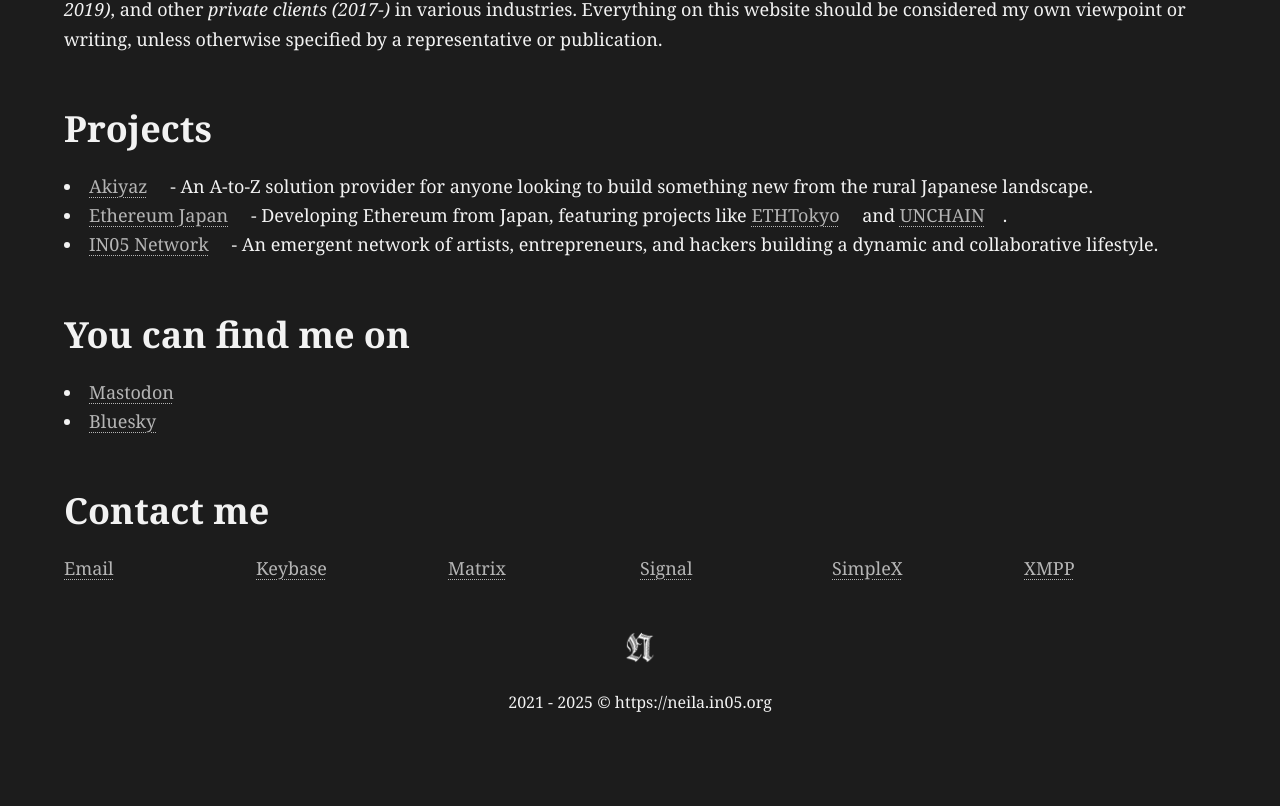
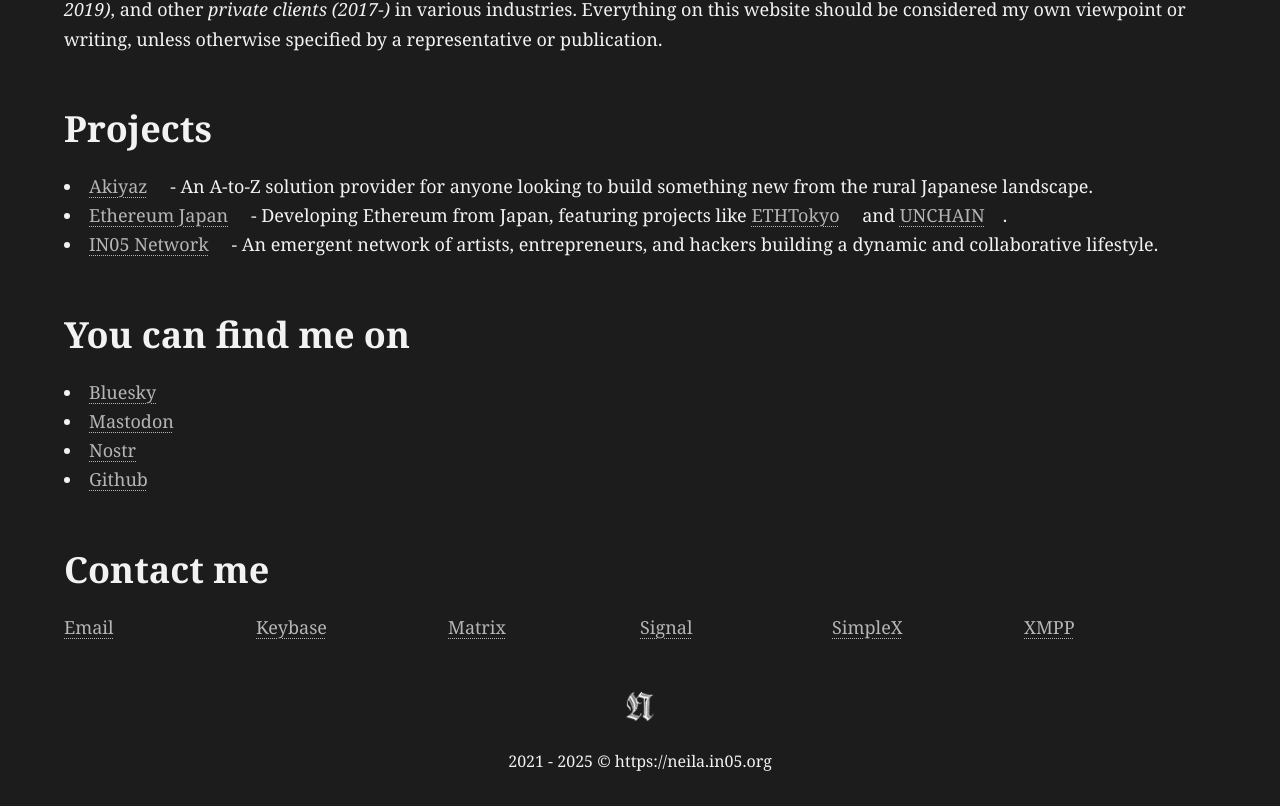
Before and after one commit to neila/neila.github.io, a Next.js app: page /me in a window 1280 px wide. Shown: the part 630-1436 px from the top of the page. Before the commit the page ends 1377 px from the top, so only its background shows below. Built offline with nearby package versions, Linux system fonts and the light colour scheme.

Commit message:
add links

```diff
--- a/src/pages/me/index.tsx
+++ b/src/pages/me/index.tsx
@@ -124,26 +124,26 @@ const Websites = () => {
     <section id="websites" className="py-4">
       <h1>You can find me on</h1>
       <ul>
-        {/* <li>
-          <LinkWithIcon
-            url="https://primal.net/p/npub1rdsn99fals5lduahfzw487k7waak6aerf04gndpgfs9kxtgy4r0qecqkwc"
-            text="Nostr"
-          />
-        </li> */}
-        <li>
-          <LinkWithIcon url="https://social.tchncs.de/@neila" text="Mastodon" />
-        </li>
         <li>
           <LinkWithIcon
             url="https://bsky.app/profile/in05.org"
             text="Bluesky"
           />
         </li>
+        <li>
+          <LinkWithIcon url="https://social.tchncs.de/@neila" text="Mastodon" />
+        </li>
+        <li>
+          <LinkWithIcon
+            url="https://primal.net/p/npub1rdsn99fals5lduahfzw487k7waak6aerf04gndpgfs9kxtgy4r0qecqkwc"
+            text="Nostr"
+          />
+        </li>
+        <li>
+          <LinkWithIcon url="https://github.com/neila" text="Github" />
+        </li>
         {/* <li>
           <LinkWithIcon url="https://discuss.tchncs.de/u/nla" text="Lemmy" />
-        </li> neila */}
-        {/* <li>
-          <LinkWithIcon url="https://github.com/neila" text="Github" />
         </li> */}
       </ul>
     </section>
```
